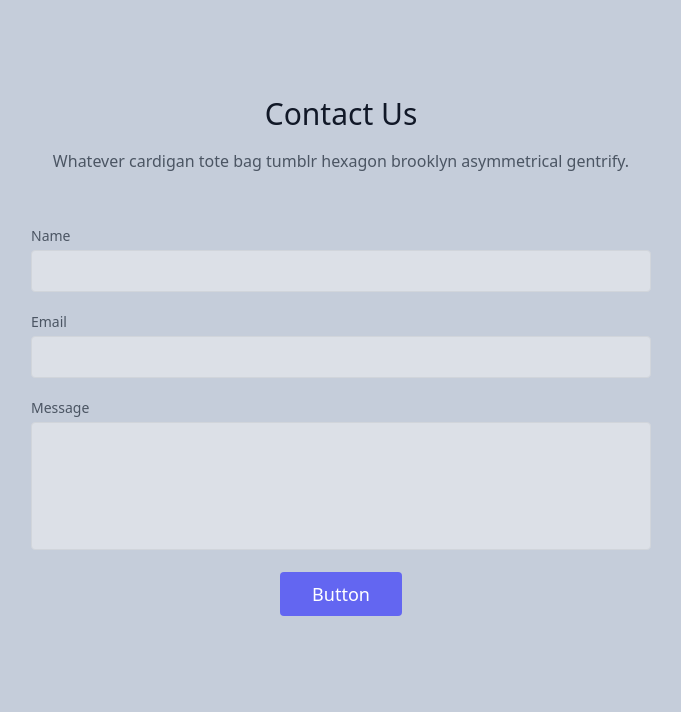
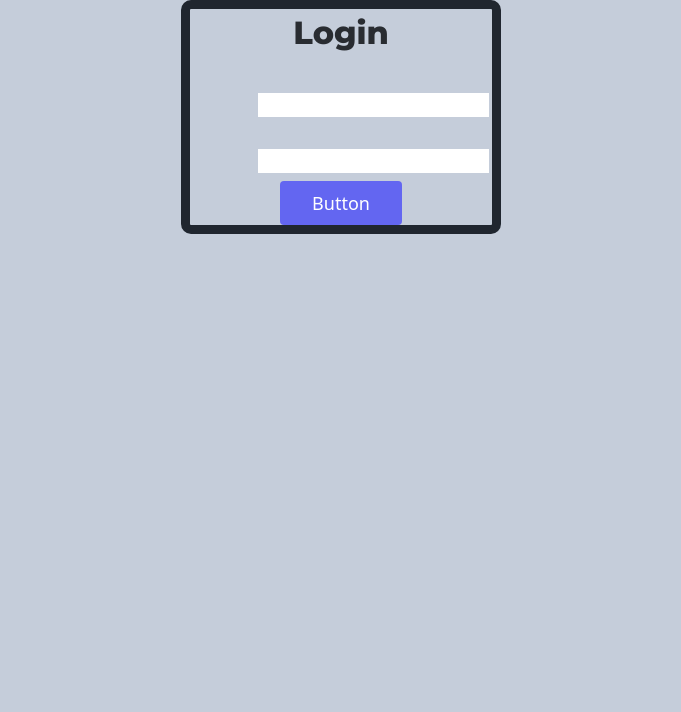
Before and after one commit to Jaspreet099/Chai-Counter, a PHP site: page /LoginSystem/login.php in a window 1280 px wide. Shown: the part 126-838 px from the top of the page, without its empty margins (299-980 px from the left). After the commit the page ends 360 px from the top, so only its background shows below. Run offline with PHP 8.4, Linux system fonts and the light colour scheme; some libraries are stand-ins or nearby versions.

Commit message:
Login page css

```diff
--- /dev/null
+++ b/LoginSystem/login.css
@@ -0,0 +1,18 @@
+.login {
+    border: 9px solid #20262F;
+    border-radius: 10px;
+    /* width: 446px;
+    height: 474px;
+    */
+}
+
+.head{
+    font-family: 'Montserrat';
+font-style: normal;
+font-weight: 800;
+font-size: 32px;
+color: #292C31;
+/* background-color: aliceblue; */
+
+/* line-height: 40px; */
+}
--- a/LoginSystem/login.php
+++ b/LoginSystem/login.php
@@ -5,36 +5,30 @@
     <meta http-equiv="X-UA-Compatible" content="IE=edge">
     <meta name="viewport" content="width=device-width, initial-scale=1.0">
     <link rel="stylesheet" href="../partials/style.css">
+    <link rel="stylesheet" href="../LoginSystem/login.css">
     <title>Chai Counter ~ Login</title>
 </head>
 <body>
     <?php include '../partials/_nav.php'
 
     ?>
-    <section class="text-gray-600 body-font relative">
-  <div class="container px-5 py-24 mx-auto">
-    <div class="flex flex-col text-center w-full mb-12">
-      <h1 class="sm:text-3xl text-2xl font-medium title-font mb-4 text-gray-900">Contact Us</h1>
-      <p class="lg:w-2/3 mx-auto leading-relaxed text-base">Whatever cardigan tote bag tumblr hexagon brooklyn asymmetrical gentrify.</p>
+    <section class="">
+  <div class="login container none mx-auto w-3/12">
+    <div class="flex flex-col text-center">
+      <h1 class="head center">Login</h1>
     </div>
     <div class="lg:w-1/2 md:w-2/3 mx-auto">
       <div class="flex flex-wrap -m-2">
-        <div class="p-2 w-full">
+        <div class=" w-full mt-11">
           <div class="relative">
-            <label for="name" class="leading-7 text-sm text-gray-600">Name</label>
-            <input type="text" id="name" name="name" class="w-full bg-gray-100 bg-opacity-50 rounded border border-gray-300 focus:border-indigo-500 focus:bg-white focus:ring-2 focus:ring-indigo-200 text-base outline-none text-gray-700 py-1 px-3 leading-8 transition-colors duration-200 ease-in-out">
+
+            <input type="text" id="name" name="name" class="Uname">
           </div>
         </div>
-        <div class="p-2 w-full">
+        <div class="w-full mt-8">
           <div class="relative">
-            <label for="email" class="leading-7 text-sm text-gray-600">Email</label>
-            <input type="email" id="email" name="email" class="w-full bg-gray-100 bg-opacity-50 rounded border border-gray-300 focus:border-indigo-500 focus:bg-white focus:ring-2 focus:ring-indigo-200 text-base outline-none text-gray-700 py-1 px-3 leading-8 transition-colors duration-200 ease-in-out">
-          </div>
-        </div>
-        <div class="p-2 w-full">
-          <div class="relative">
-            <label for="message" class="leading-7 text-sm text-gray-600">Message</label>
-            <textarea id="message" name="message" class="w-full bg-gray-100 bg-opacity-50 rounded border border-gray-300 focus:border-indigo-500 focus:bg-white focus:ring-2 focus:ring-indigo-200 h-32 text-base outline-none text-gray-700 py-1 px-3 resize-none leading-6 transition-colors duration-200 ease-in-out"></textarea>
+
+            <input type="password" name="pass" class="pass">
           </div>
         </div>
         <div class="p-2 w-full">
```
